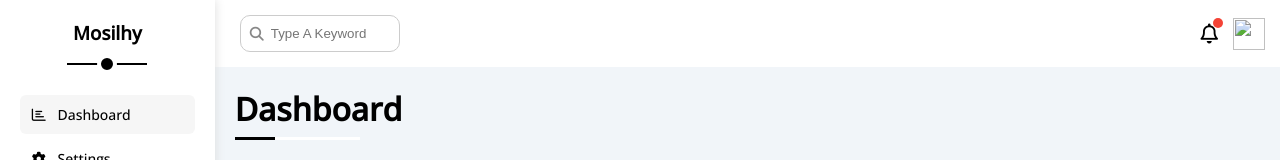
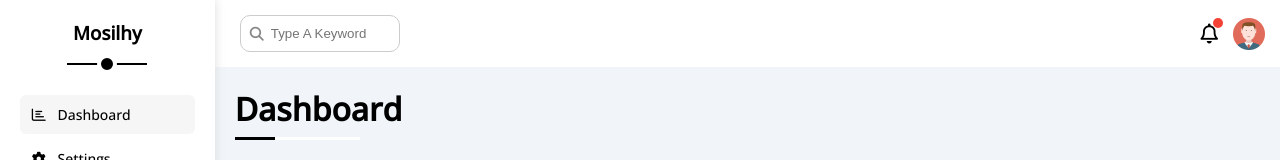
Before and after one commit to mohamedmosilhy/Dashboard, a plain HTML site: page index.html in a window 1280 px wide. Shown: the top 160 px of the page. Drawn offline with nearby package versions, Linux system fonts and the light colour scheme.

Commit message:
Update index.html

```diff
--- a/index.html
+++ b/index.html
@@ -82,7 +82,7 @@
                         <span class="notification p-relative">
                             <i class="fa-regular fa-bell fa-lg"></i>
                         </span>
-                        <img src="images/ alt="">
+                        <img src="images/avatar.png" alt="">
                     </div>
                 </div>
                 <!-- End Head -->
```
